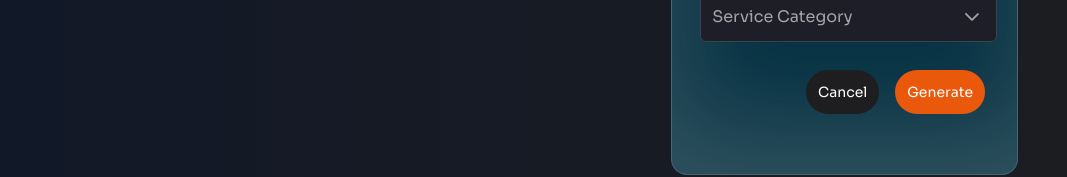
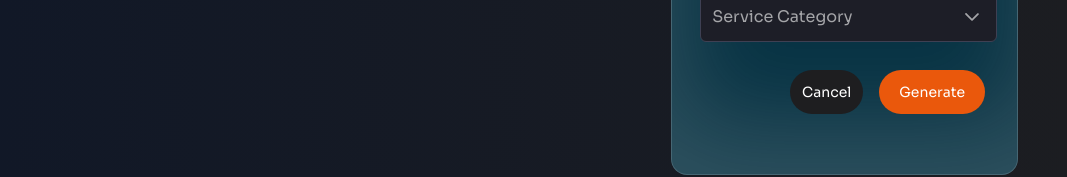
Before and after one commit to gtopinio/code-vault, a Next.js app: page /generate-password in a window 1280 px wide. Shown: the part 515-692 px from the top of the page, without its empty margins (0-1067 px from the left). Built offline with nearby package versions, Linux system fonts and the light colour scheme; no server answers.

Commit message:
update: change submitButton padding, change navtab name to generate custom password

```diff
--- a/components/Nav.jsx
+++ b/components/Nav.jsx
@@ -39,7 +39,7 @@ const Nav = () => {
         {session?.user ? ( // Signed-in Desktop
           <div className='flex gap-3 md:gap-5'>
               <Link href="/generate-password" className='btnCyan'>
-                Generate Password
+                Generate Custom Password
               </Link>
 
               <button type='button' className='btnBorderBlack' onClick={() => { signOut(); }}>
--- a/styles/globals.css
+++ b/styles/globals.css
@@ -68,7 +68,7 @@
 }
 
 .submitButton {
-  @apply text-sm text-white bg-orange-600 p-3 rounded-full hover:scale-110 transition duration-700 ease-in-out;
+  @apply text-sm text-white bg-orange-600 pt-3 pb-3 pr-5 pl-5 rounded-full hover:scale-110 transition duration-700 ease-in-out;
 }
 
 .feed {
```
